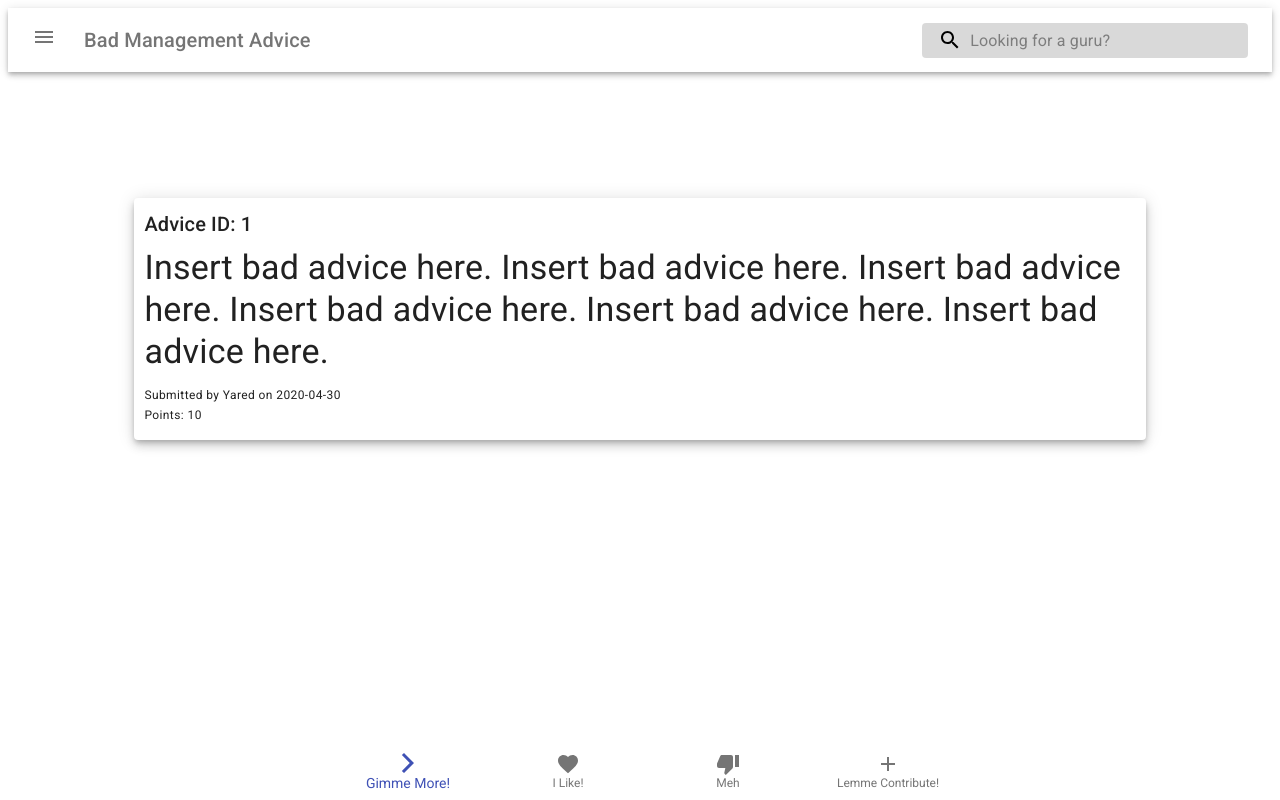
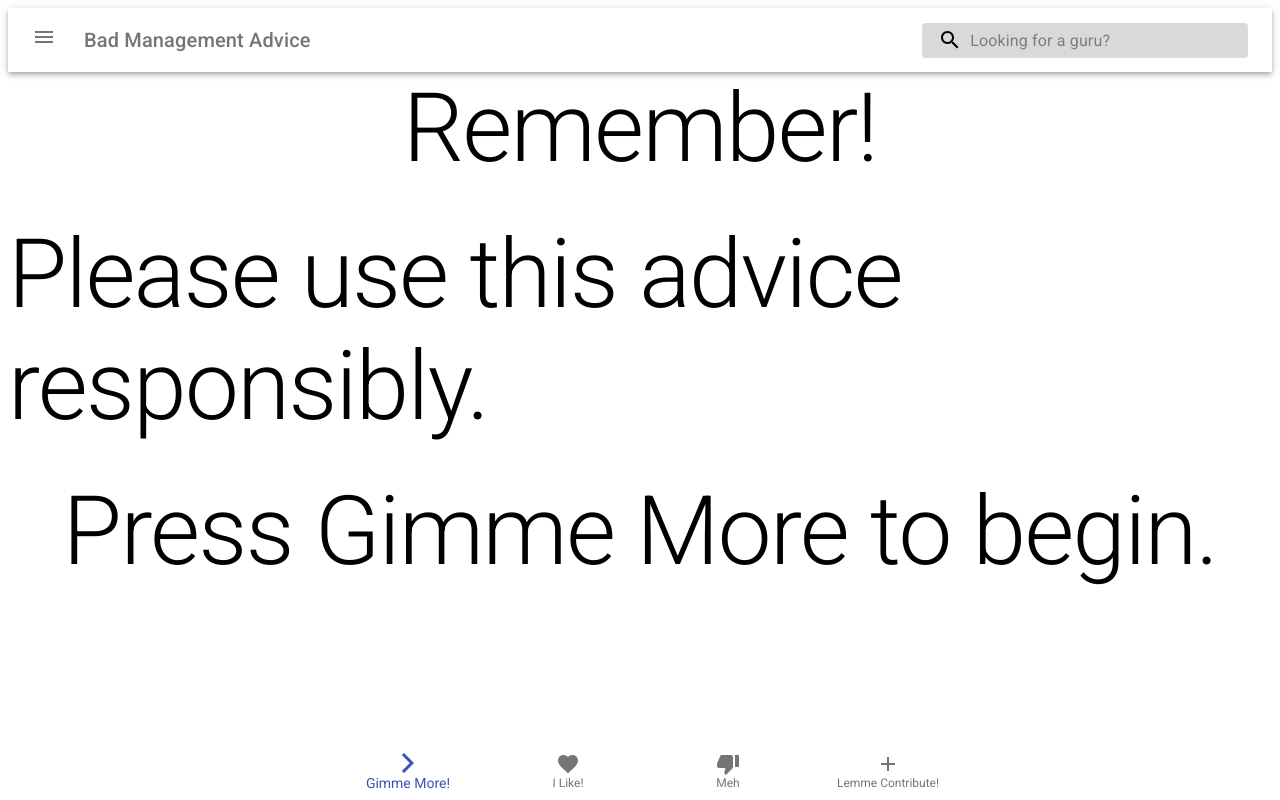
Before and after one commit to GoldenRed/BadManagementAdvice, a React (Create React App) app in the folder webapp-1-react/: page / in a window 1280 px wide. Built offline with nearby package versions, Linux system fonts and the light colour scheme; the HTML template or start-up script is replaced by a standard one.

Commit message:
updated to ihandle API call

```diff
--- a/webapp-1-react/src/Advice.js
+++ b/webapp-1-react/src/Advice.js
@@ -1,5 +1,5 @@
 import React from 'react';
-import { Paper, Grid } from '@material-ui/core';
+import { Paper } from '@material-ui/core';
 import { makeStyles } from '@material-ui/core/styles';
 import Typography from '@material-ui/core/Typography';
 
@@ -11,10 +11,19 @@ const useStyles = makeStyles({
   },
 });
 
+const getPrettyDate = (uglyDate) => {
+  var d = new Date(0);
+  d.setUTCSeconds(uglyDate/1000);
+  return d.toString();
+}
+
 export default function Advice({adviceDetails}) {
   const classes = useStyles();
 
-  const { adviceNumber, adviceBody, adviceUser, adviceDate, advicePoints } = adviceDetails;
+  const { adviceBody, adviceUser, adviceDate, advicePoints } = adviceDetails;
+
+
+  const adviceDatePretty = getPrettyDate(adviceDate);
 
   return(
     <Paper
@@ -23,7 +32,7 @@ export default function Advice({adviceDetails}) {
     >
 
       <Typography variant="h6" gutterBottom>
-        Advice ID: {adviceNumber}
+        Advice
       </Typography>
 
       <Typography variant="h4" gutterBottom>
@@ -31,7 +40,7 @@ export default function Advice({adviceDetails}) {
       </Typography>
 
       <Typography variant="caption" gutterBottom>
-        Submitted by {adviceUser} on {adviceDate}
+        Submitted by {adviceUser} on {adviceDatePretty}
       </Typography>
 
       <Typography variant="caption" display="block" gutterBottom>
--- a/webapp-1-react/src/App.js
+++ b/webapp-1-react/src/App.js
@@ -1,23 +1,49 @@
-import React from 'react';
-import { Grid } from '@material-ui/core';
+import React, { useState } from 'react';
+import { Grid, Paper, Typography } from '@material-ui/core';
 import BottomBar from './Bottom.js';
 import HeaderBar from './Header.js';
 import Advice from './Advice.js';
+import getRandomAdvice from './fetchAdvice.js';
+
+
 
 function App() {
 
-  const AdviceInfo = {
-    adviceNumber:1,
-    adviceUser:"Yared",
-    adviceDate:"2020-04-30",
-    adviceBody:"Insert bad advice here. Insert bad advice here. Insert bad advice here. Insert bad advice here. Insert bad advice here. Insert bad advice here.",
-    advicePoints: 10,
-  }
+  const [AdviceInfo, setAdviceInfo] = useState({init:true}); //start with init == True to deal with initial loading issues
+
+  console.log(AdviceInfo)
+  if(AdviceInfo.init)
+  {
+    return(
+      <Grid justify="center" container>
+      <Grid item xs={12}>
+        <HeaderBar />
+      </Grid>
+
+      <Grid justify="center" container>
+        <Typography variant="h1" gutterBottom>
+          Remember!
+        </Typography>
+        <Typography variant="h1" gutterBottom>
+          Please use this advice responsibly.
+        </Typography>
+        <Typography variant="h1" gutterBottom>
+          Press Gimme More to begin.
+        </Typography>
+      </Grid>
 
 
-  return (
+        <Grid item xs={12}>
+          <BottomBar setAdviceInfo={setAdviceInfo} />
+        </Grid>
+    </Grid>
+    )
+  }
+  else{
 
-    <Grid justify="center" container>
+    return (
+
+      <Grid justify="center" container>
       <Grid item xs={12}>
         <HeaderBar />
       </Grid>
@@ -28,12 +54,11 @@ function App() {
 
 
         <Grid item xs={12}>
-          <BottomBar />
+          <BottomBar setAdviceInfo={setAdviceInfo} />
         </Grid>
     </Grid>
-
-
-  );
+    );
+  };
 }
 
 export default App;
--- a/webapp-1-react/src/Bottom.js
+++ b/webapp-1-react/src/Bottom.js
@@ -7,6 +7,7 @@ import ArrowForwardIosIcon from '@material-ui/icons/ArrowForwardIos';
 import FavoriteIcon from '@material-ui/icons/Favorite';
 import ThumbDownIcon from '@material-ui/icons/ThumbDown';
 import AddIcon from '@material-ui/icons/Add';
+import getRandomAdvice from './fetchAdvice.js';
 
 const useStyles = makeStyles({
   root: {
@@ -17,9 +18,17 @@ const useStyles = makeStyles({
   },
 });
 
-export default function BottomBar() {
+
+export default function BottomBar({setAdviceInfo}) {
   const classes = useStyles();
   const [value, setValue] = React.useState(0);
+
+
+  function gimmeMoreFunc() {
+    getRandomAdvice().then((data) => {
+      setAdviceInfo(data);
+    });
+  }
 
   return (
     <Paper>
@@ -31,7 +40,7 @@ export default function BottomBar() {
         showLabels
         className={classes.root}
       >
-        <BottomNavigationAction label="Gimme More!" icon={<ArrowForwardIosIcon />} />
+        <BottomNavigationAction onClick={gimmeMoreFunc} label="Gimme More!" icon={<ArrowForwardIosIcon />} />
         <BottomNavigationAction label="I Like!" icon={<FavoriteIcon />} />
         <BottomNavigationAction label="Meh" icon={<ThumbDownIcon />} />
         <BottomNavigationAction label="Lemme Contribute!" icon={<AddIcon />} />
```
